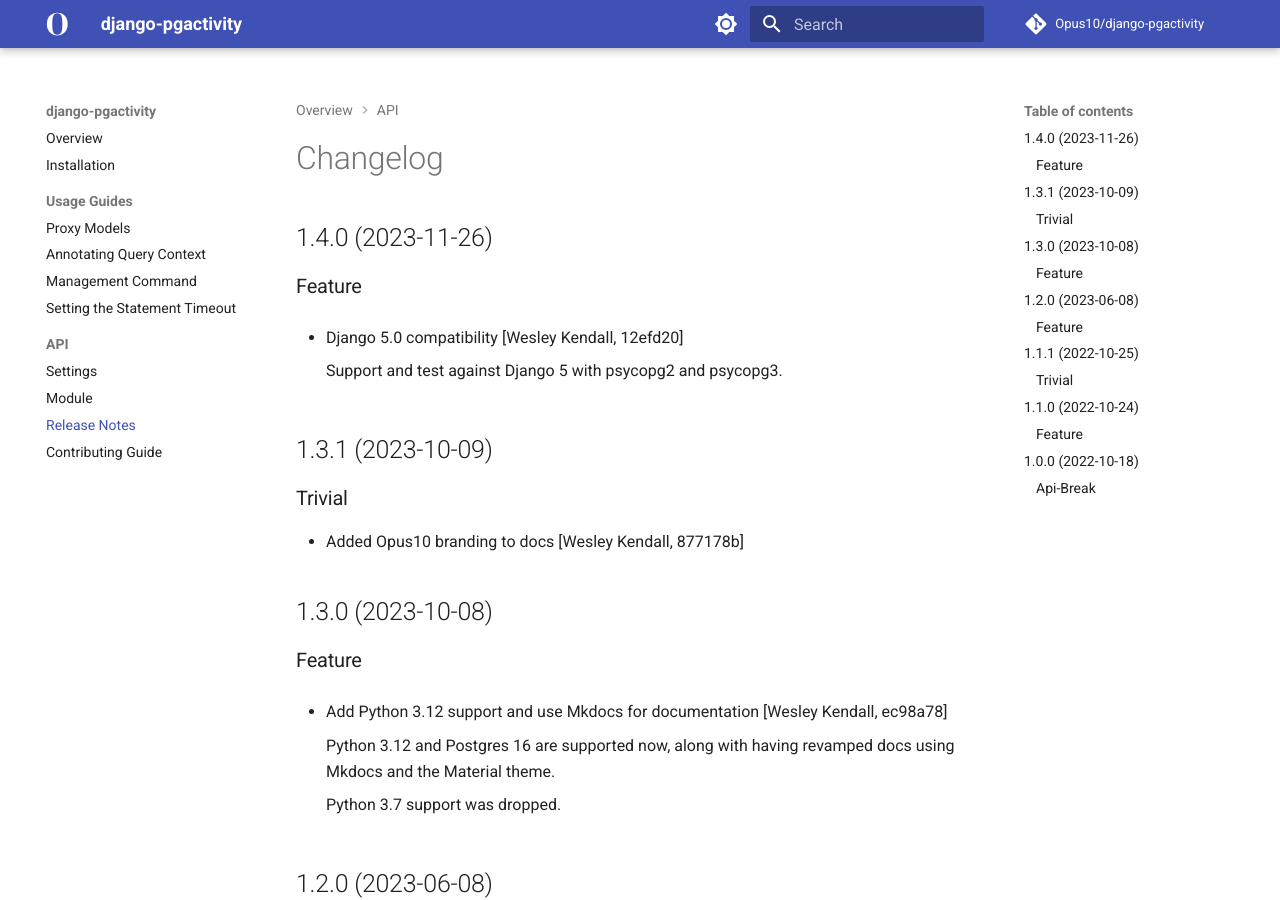
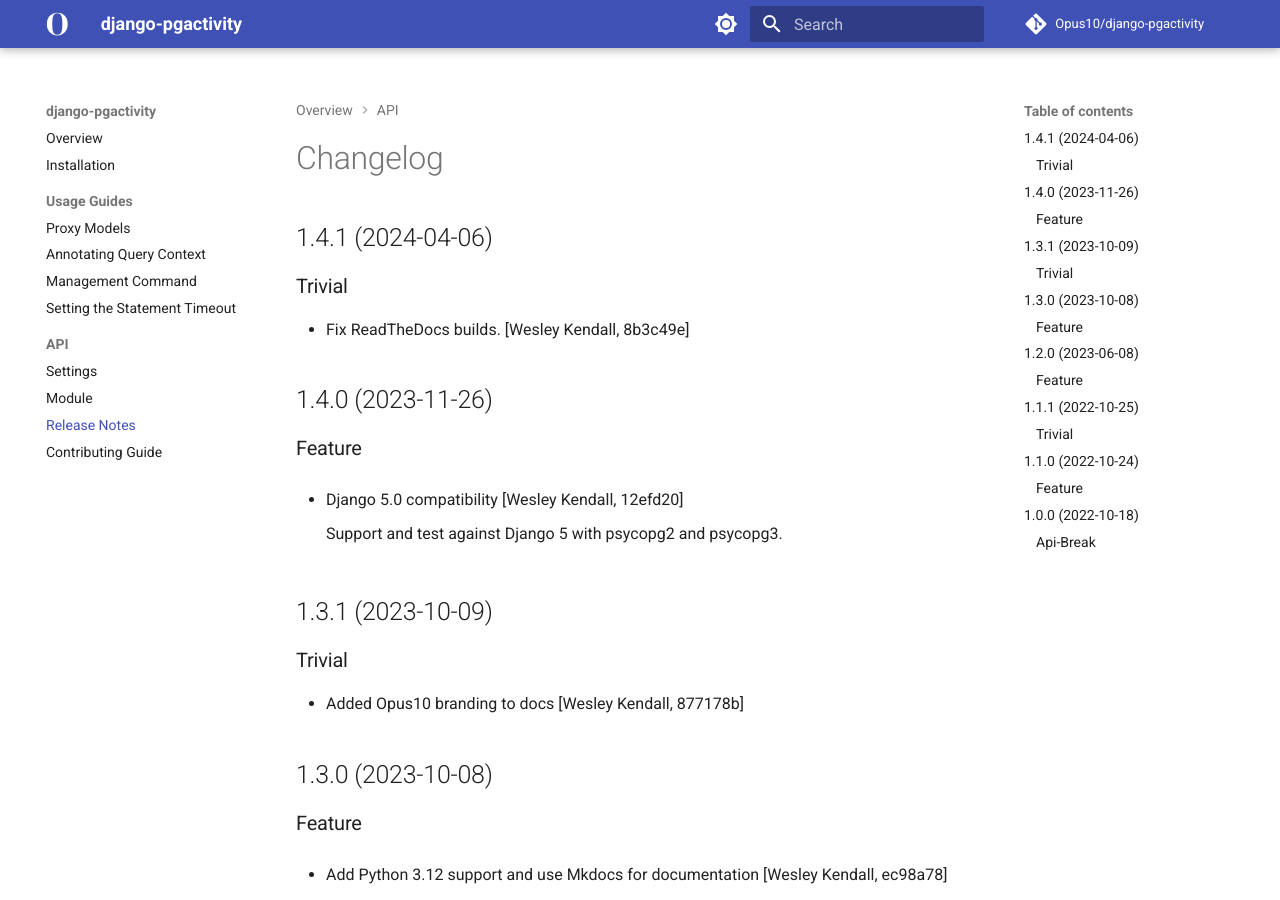
Before and after one commit to Opus10/django-pgactivity, an MkDocs documentation site: the page built from docs/release_notes.md, in a window 1280 px wide and 900 px high. Built offline with MkDocs 1.6.1 and Material for MkDocs 9.7.7, drawn with Linux system fonts in a browser that asks for light colours; comment, search, counter and statistics services are not loaded.

Commit message:
Release version 1.4.1 [skip ci]
Type: trivial

```diff
--- a/docs/release_notes.md
+++ b/docs/release_notes.md
@@ -1,4 +1,10 @@
 # Changelog
+
+## 1.4.1 (2024-04-06)
+
+### Trivial
+
+  - Fix ReadTheDocs builds. [Wesley Kendall, 8b3c49e]
 
 ## 1.4.0 (2023-11-26)
 
--- a/pyproject.toml
+++ b/pyproject.toml
@@ -29,7 +29,7 @@
 exclude = [
   "*/tests/"
 ]
-version = "1.4.0"
+version = "1.4.1"
 description = "Monitor, kill, and analyze Postgres queries."
 authors = ["Opus 10 Engineering"]
 classifiers = [
```
Also changed, not shown: CHANGELOG.md (+6 -0 lines).
